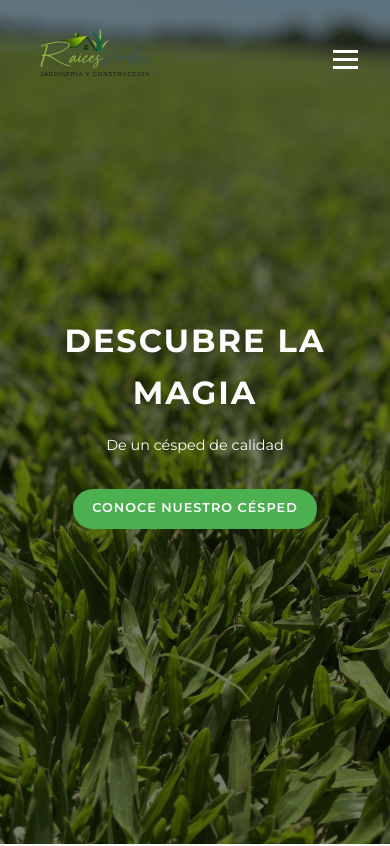
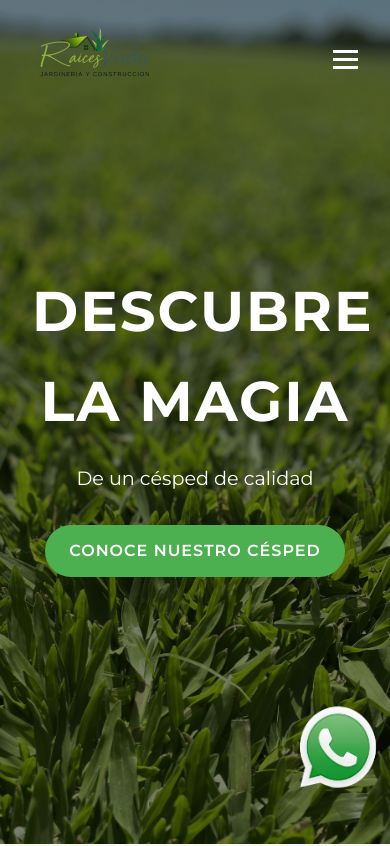
Before and after one commit to VinkoRobi2/Raices-Verdes, a React (Vite) app in the folder RV/: page / in a window 390 px wide. Shown: the top 846 px of the page. Built offline with nearby package versions, Linux system fonts and the light colour scheme; no server answers.

Commit message:
Pruebasmediaqueries

```diff
--- a/RV/src/Hero.css
+++ b/RV/src/Hero.css
@@ -115,44 +115,55 @@
   transform: translateY(-3px);
 }
 
-@media screen and (max-width: 768px) {
-  .hero h1 {
-    font-size: 2.5rem;
-  }
+.whatsapp-logo {
+  position: fixed;
+  bottom: 60px;
+  left: 1370px;
+  width: 140px;
+  height: 140px;
+  z-index: 1000;
+  animation: jump 1s infinite;
+}
 
-  .hero p {
-    font-size: 1rem;
+@media (max-width: 1366px) {
+  .whatsapp-logo {
+    left: 800px;
+    width: 120px;
+    height: 120px;
   }
 }
 
-@media screen and (max-width: 480px) {
-  .hero h1 {
-    font-size: 2rem;
-  }
-
-  .hero p {
-    font-size: 0.9rem;
-  }
-
-  .cta-button {
-    padding: 0.6rem 1.2rem;
-    font-size: 0.8rem;
+@media (max-width: 1280px) {
+  .whatsapp-logo {
+    left: 1100px;
+    width: 120px;
+    height: 120px;
   }
 }
-.whatsapp-logo {
-  position: fixed;
-  bottom: 60px; /* Distancia desde el borde inferior */
-  left: 1370px; /* Posición en el eje horizontal, ajústalo según tu layout */
-  width: 140px;  /* Tamaño reducido */
-  height: 140px; /* Tamaño reducido */
-  z-index: 1000;
-  animation: jump 1s infinite;
-}
-@media (max-width: 1280px) {
+
+@media (max-width: 1024px) {
   .whatsapp-logo {
-    left: 1000px;
+    left: 900px;
     width: 100px;
     height: 100px;
+  }
+}
+
+@media (max-width: 768px) {
+  .whatsapp-logo {
+    left: 80%;
+    width: 100px;
+    height: 100px;
+    bottom: 55px;
+  }
+}
+
+@media (max-width: 480px) {
+  .whatsapp-logo {
+    left: 75%;
+    width: 90px;
+    height: 90px;
+    bottom: 50px;
   }
 }
 
@@ -168,65 +179,3 @@
     transform: translateY(0);
   }
 }
-
-/* Media queries para dispositivos medianos */
-@media (max-width: 768px) {
-  .whatsapp-logo {
-    width: 100px;
-    height: 100px;
-    bottom: 55px;
-
-  }
-
-}
-
-/* Media queries para dispositivos pequeños */
-@media (max-width: 480px) {
-  .whatsapp-logo {
-    width: 100px;
-    height: 100px;
-    bottom: 55px;
-
-  }
-}
-@media (max-width: 1366px) {
-  .whatsapp-logo {
-    left: 800px;  /* Ajusta la posición según tu layout */
-    width: 120px;
-    height: 120px;
-  }
-}
-
-/* Para iPad Pro en modo portrait (ancho máximo aproximado: 1024px) */
-@media (max-width: 1024px) {
-  .whatsapp-logo {
-    left: 900px;   /* Ajusta la posición según tu diseño */
-    width: 100px;
-    height: 100px;
-  }
-}
-@media (max-width: 1700px) {
-  .whatsapp-logo {
-    left: 1350px;
-    width: 135px;
-    height: 135px;
-  }
-}
-
-/* Para pantallas hasta 1440px */
-@media (max-width: 1440px) {
-  .whatsapp-logo {
-    left: 1100px;
-    width: 130px;
-    height: 130px;
-  }
-}
-
-/* Para pantallas hasta 1280px */
-@media (max-width: 1280px) {
-  .whatsapp-logo {
-    left: 1100px;
-    width: 120px;
-    height: 120px;
-  }
-}
--- a/RV/src/VisitorCounter.jsx
+++ b/RV/src/VisitorCounter.jsx
@@ -16,6 +16,7 @@ function VisitorCounter() {
         setVisitorCount(resp.visitas);
       } catch (error) {
         setMensajerr("Ha ocurrido un error al obtener las visitas. Inténtelo más tarde.");
+        setVisitorCount("503")
       }
     };
 
```
Also changed, not shown: 1 other file (tests, documents, lock files or other folders).
